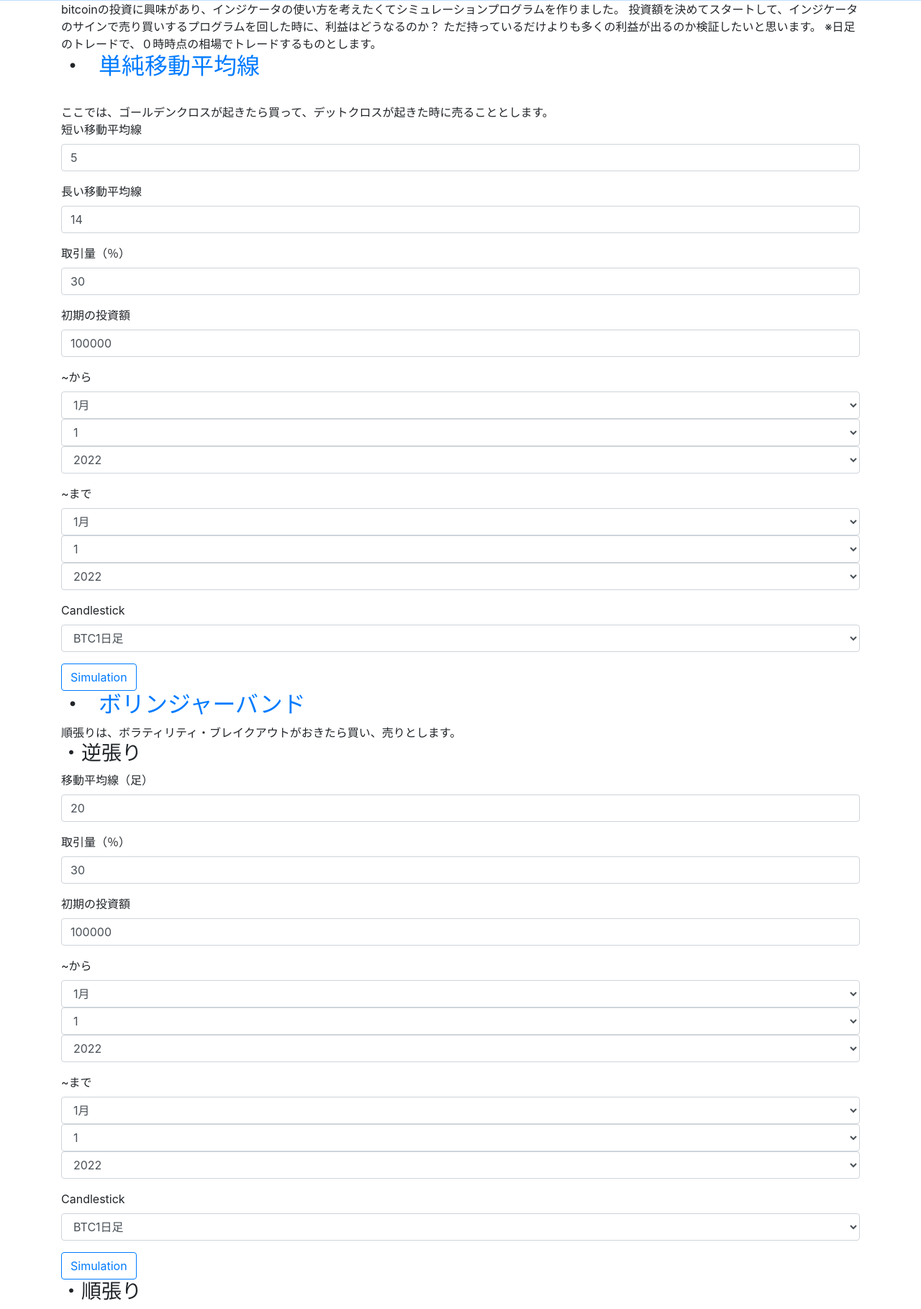
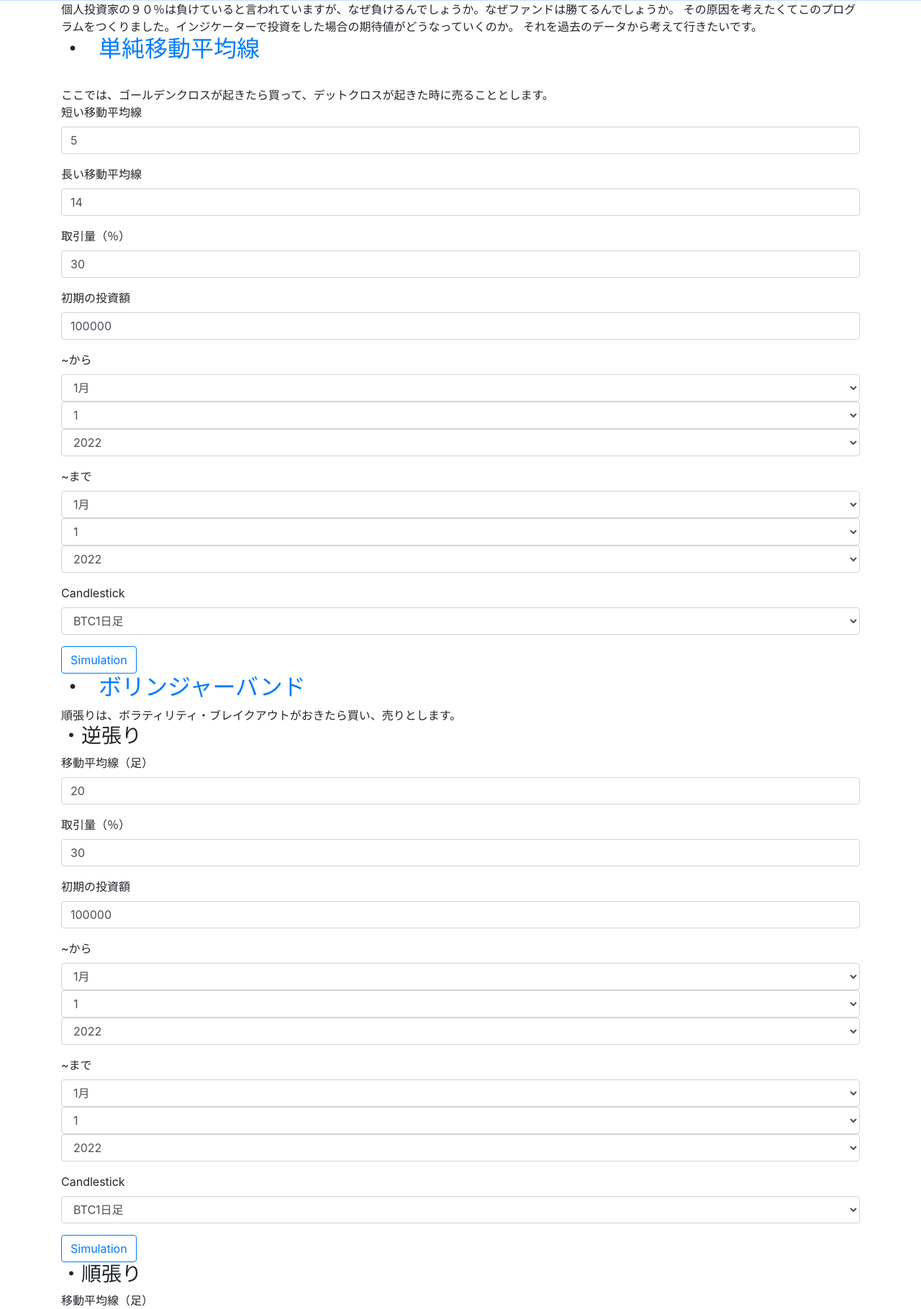
Before and after one commit to akira09181/trade, a Django app: page /mytrade/hour in a window 1280 px wide. Shown: the part 129-1948 px from the top of the page at 72% size. Run offline with Django 3.2, Linux system fonts and the light colour scheme; data comes from the database, SQL or seed files in the repository; some libraries are stand-ins or nearby versions.

Commit message:
change comment

```diff
--- a/mytrade/templates/mytrade/index.html
+++ b/mytrade/templates/mytrade/index.html
@@ -14,10 +14,9 @@
 </div>
 {% endblock header %}
 {% block content %}
-bitcoinの投資に興味があり、インジケータの使い方を考えたくてシミュレーションプログラムを作りました。
-投資額を決めてスタートして、インジケータのサインで売り買いするプログラムを回した時に、利益はどうなるのか？
-ただ持っているだけよりも多くの利益が出るのか検証したいと思います。
-※日足のトレードで、０時時点の相場でトレードするものとします。
+個人投資家の９０％は負けていると言われていますが、なぜ負けるんでしょうか。なぜファンドは勝てるんでしょうか。
+その原因を考えたくてこのプログラムをつくりました。インジケーターで投資をした場合の期待値がどうなっていくのか。
+それを過去のデータから考えて行きたいです。
 <h2>・<a id="sma" href = "https://www.jibunbank.co.jp/products/foreign_deposit/chart/help/sma/">単純移動平均線</a></h2></br>
 ここでは、ゴールデンクロスが起きたら買って、デットクロスが起きた時に売ることとします。
 <form action="/mytrade/sma">
```
